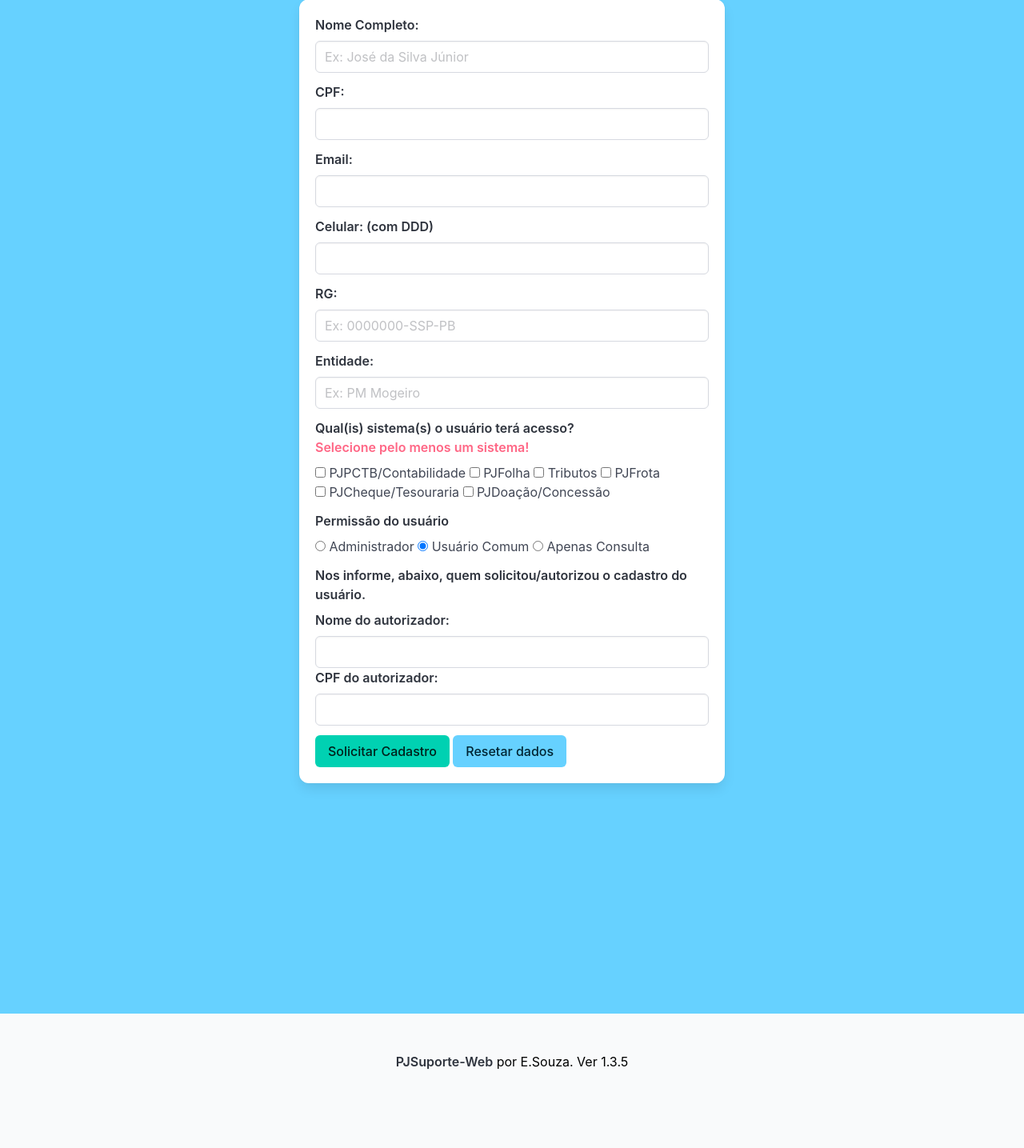
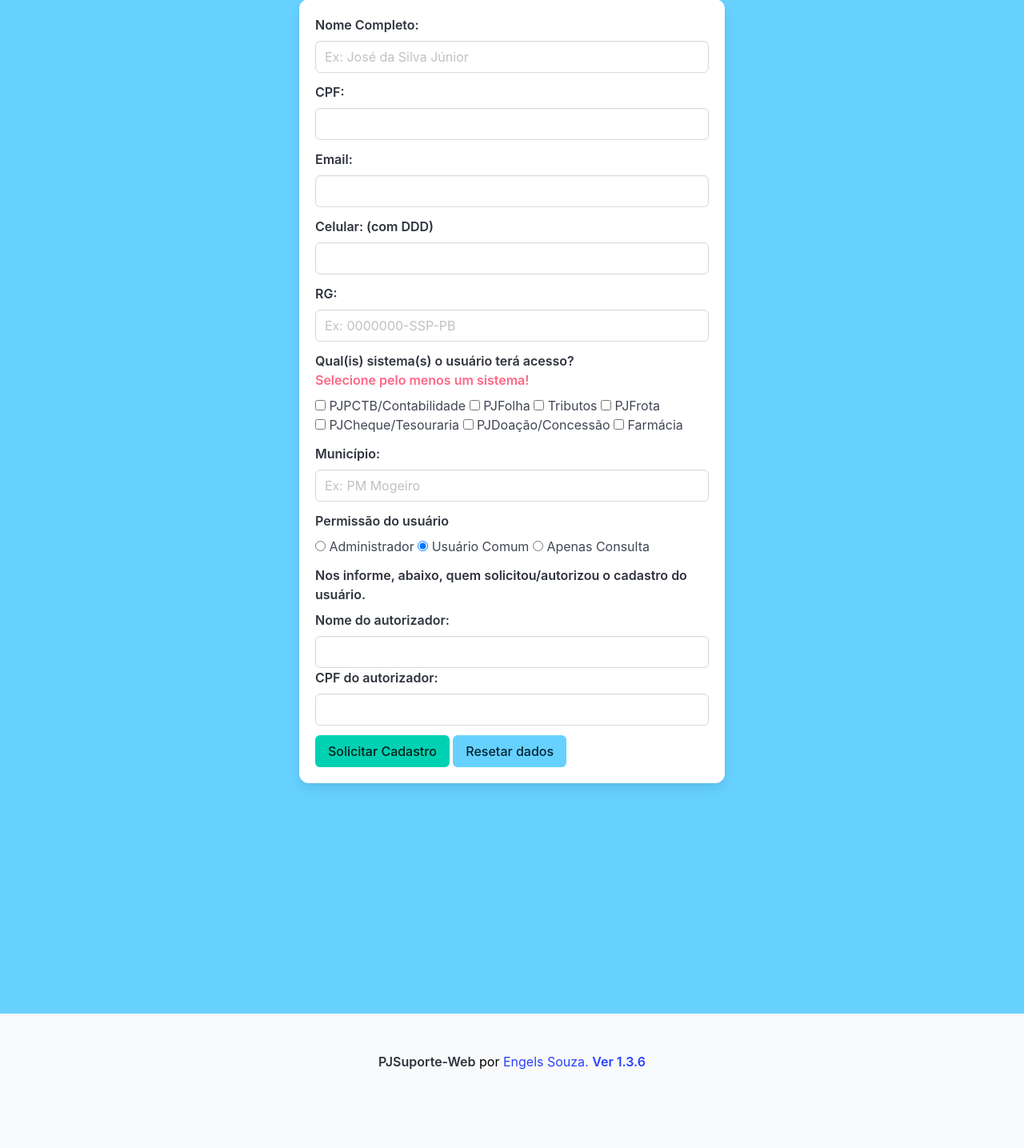
Before and after one commit to es99/pjsuporte, a Flask app: page /solicita_cadastro in a window 1280 px wide. Shown: the part 477-1912 px from the top of the page at 80% size. Run offline with Flask 2, Linux system fonts and the light colour scheme; some libraries are stand-ins or nearby versions.

Commit message:
v3.1.6 corrigido base.html e formulario solicita_cadastro para que os usuarios deixem de se confundir

```diff
--- a/infopublic_usuarios/templates/base.html
+++ b/infopublic_usuarios/templates/base.html
@@ -72,7 +72,8 @@
       <div class="footer">
         <div class="container has-text-centered">
           <p style="color: black;">
-            <strong>PJSuporte-Web</strong> por E.Souza. Ver 1.3.5<br>
+            <strong>PJSuporte-Web</strong> por <a href="https://github.com/es99" target="_blank">Engels Souza.</a>
+              <a href="https://github.com/es99/pjsuporte" target="_blank"><strong>Ver 1.3.6</strong></a><br>
           </p>
         </div>
       </div>
--- a/infopublic_usuarios/templates/novos_cadastros/sol_cadastro.html
+++ b/infopublic_usuarios/templates/novos_cadastros/sol_cadastro.html
@@ -73,14 +73,6 @@
             </div>
 
             <div class="field">
-                <label class="label" for="entidade">Entidade:</label>
-                <div class="control">
-                    <input class="input" value="{{ request.form['entidade'] }}"
-                    name="entidade" type="text" placeholder="Ex: PM Mogeiro" required>
-                </div>
-            </div>
-
-            <div class="field">
                 <label class="label">Qual(is) sistema(s) o usuário terá acesso?
                     <br><span class="has-text-danger">Selecione pelo menos um sistema!</span></br>
                 </label>
@@ -116,6 +108,19 @@
                         PJDoação/Concessão
                     </label>
 
+                    <label class="checkbox">
+                        <input type="checkbox" name="sistema" value="Farmacia">
+                        Farmácia
+                    </label>
+
+                </div>
+            </div>
+
+            <div class="field">
+                <label class="label" for="entidade">Município:</label>
+                <div class="control">
+                    <input class="input" value="{{ request.form['entidade'] }}"
+                    name="entidade" type="text" placeholder="Ex: PM Mogeiro" required>
                 </div>
             </div>
 
```
Also changed, not shown: README.md.
